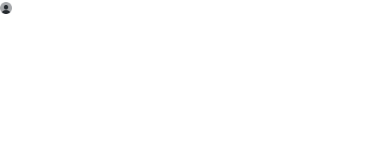
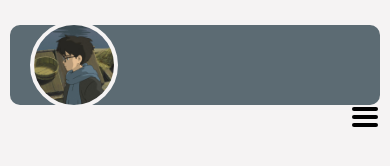
Before and after one commit to NatanFernando/Portfolio_Natan, a plain HTML site: page index.html in a window 390 px wide. Drawn offline with Linux system fonts and the light colour scheme.

Commit message:
Profile and Header progression
Profile and Header progression

```diff
--- a/css/reset.css
+++ b/css/reset.css
@@ -1,19 +1,4 @@
 /* CONFIGURAÇÃO IMPORTADA DE: https://css-tricks.com/an-interview-with-elad-shechter-on-the-new-css-reset/#top-of-site */
-
-/* The new CSS Reset - version 1.2.0 (last updated 23.7.2021) */
-
-/* Remove all the styles of the "User-Agent-Stylesheet", except for the 'display' property */
-*:where(:not(iframe, canvas, img, svg, video):not(svg *)) {
-  all: unset;
-  display: revert;
-}
-
-/* Preferred box-sizing value */
-*,
-*::before,
-*::after {
-  box-sizing: border-box;
-}
 
 /*
   Remove list styles (bullets/numbers)
--- a/css/style.css
+++ b/css/style.css
@@ -1,4 +1,43 @@
+*{
+    margin: 0;
+    padding: 0;
+    background-color: #f5f3f3;
+}
+
+body{
+    padding-left: 20%;
+    padding-right: 20%;
+}
+
 /* HEADER */
+
+/* HEADER CONTAINER */
+
+/* PROFILE PICTURE */
+
+.header-container {
+    padding-top: 15px;
+    display: flex;
+    align-items: center;
+}
+
+#header-pic{
+    height: 80px;
+    width: 100%;
+    position: relative;
+    border-radius: 10px;
+    background-color: #5c6b73;
+}
+
+#profile-pic {
+    width: 80px;
+    height: 80px;
+    position: absolute;
+    margin-left: 20px;
+    border-radius: 50%;
+
+    border: 4px solid #f5f3f3
+}
 
 /* NAVEGADOR */
 
@@ -6,38 +45,50 @@ nav{
     position: sticky;
     top: 0;
     display: flex;
-    justify-content: space-between;
+    justify-content: flex-end;
     align-items: center;
-    padding: 0 20px;
 }
 
 .nav-links {
+    font-family: 'Montserrat', sans-serif;
+    font-weight: bold;
+
     display: flex;
+    list-style: none;
     align-items: center;
-    list-style: none;
 }
 
 .nav-links a{
     display: block;
-    padding: 30px 16px;
+    padding: 15px 0px 0px 20px;
+    transition: all ease-in-out 100ms;
+    text-decoration: none;
+    color: #253237;
 }
 
 .hamburger {
     display: none;
     cursor: pointer;
-    width: 3px;
+    width: 30px;
 }
 
 .hamburger .bar {
     flex-basis: 100%;
+    border-radius: 25px;
+    background-color: black;
     height: 4px;
-    margin: 3px;
+    margin: 2px;
 }
 
 /* NAV - RESPONSIVE */
 
 @media (max-width: 768px) {
 
+    body{
+    padding-left: 2.5%;
+    padding-right: 2.5%;
+    padding-top: 2.5%;
+    }
     nav{
          flex-wrap: wrap;
     }
@@ -53,6 +104,10 @@ nav{
         flex-wrap: wrap;
     }
 
+    .nav-links.active {
+        display: block;
+    }
+
     .nav-links li{
         flex-basis: 100%;
     }
@@ -62,5 +117,4 @@ nav{
         font-size: 28px;
     }
 
-
 }
--- a/index.html
+++ b/index.html
@@ -18,8 +18,15 @@
 
     <header>
 
-        <!-- ICON PROFILE PICTURE -->
-        <img id="profile-pic" src="img/icon_profile_pic.png" alt="Ícone de perfil" width="3%" height="3%">
+        <div class="header-container">
+
+            <!-- VIDEO HEADER -->
+            <div id="header-pic"> </div>
+
+            <!-- ICON PROFILE PICTURE -->
+            <img id="profile-pic" src="img/icon_profile.jpeg" alt="Ícone de perfil">
+
+        </div>
 
         <!-- MENU -->
         <nav>
@@ -39,6 +46,8 @@
 
     </header>
 
+    <script src="js/navigation.js"></script>
+
 </body>
 
 </html>
--- a/js/navigation.js
+++ b/js/navigation.js
@@ -1,14 +1,14 @@
-const hamburguer = document.querySelector('.hamburger');
+const hamburger = document.querySelector('.hamburger');
 const navLinks = document.querySelector('.nav-links');
 let menuOpen = false;
 
-hamburguer.addEventListener('click', () => {
-    if (!menuOpen == false) {
-        navLinks.style.display = 'block';
+hamburger.addEventListener('click', () => {
+    if (menuOpen == false) {
+        navLinks.style.display = "block";
         menuOpen = true;
     }
     else if (menuOpen == true) {
-        navLinks.style.display = 'none';
+        navLinks.style.display = "none";
         menuOpen = false;
     }
 });
```
Also changed, not shown: img/header.jpeg (added), img/icon_profile.jpeg (added), img/icon_profile_pic.png (deleted), 1 other file.
